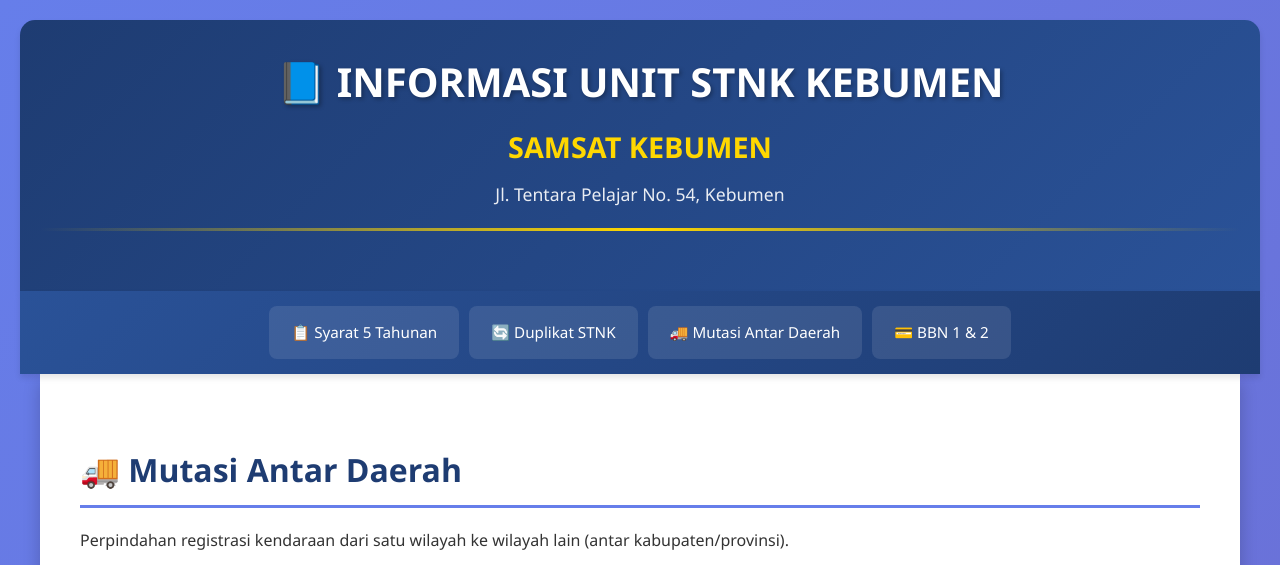
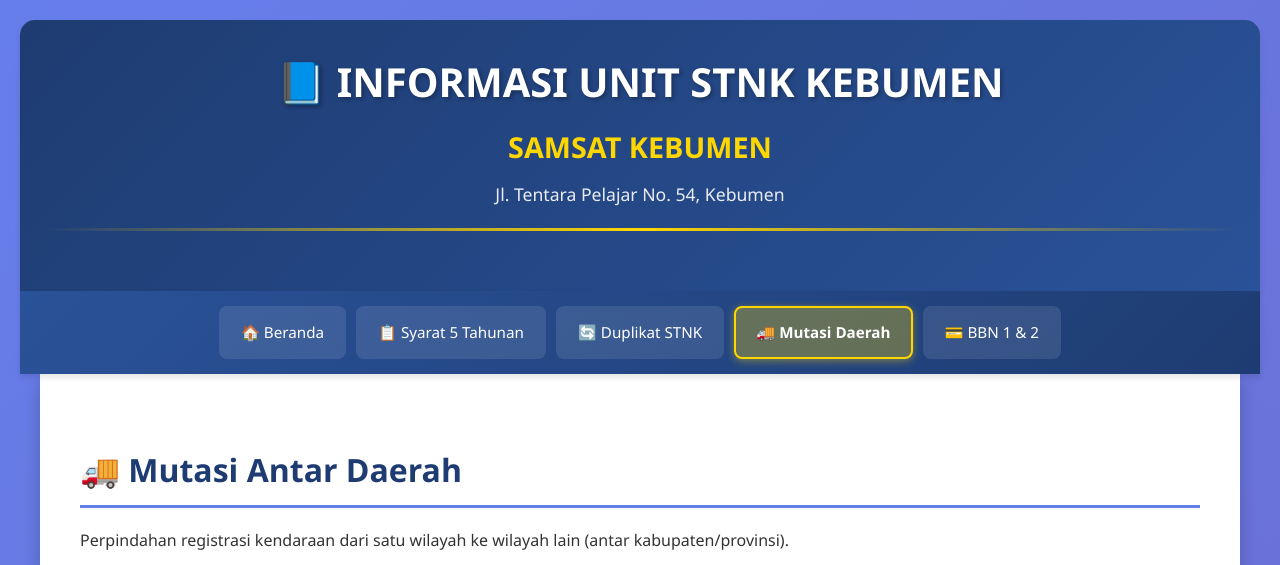
Before and after one commit to rcz87/satlts.kbm, a Flask app: page /mutasi in a window 1280 px wide. Shown: the top 565 px of the page. Run offline with Flask 3, Linux system fonts and the light colour scheme.

Commit message:
Organize information board content by distinct navigation menus
Update navigation links in `index.html` to route to separate pages for '5 Tahunan', 'Duplikat STNK', 'Mutasi Daerah', and 'BBN 1 & 2', and add CSS styling for active navigation items.

Replit-Commit-Author: Agent
Replit-Commit-Session-Id: 030a58fb-f0e5-4433-8ac2-c4a6ee80a62e
Replit-Commit-Checkpoint-Type: intermediate_checkpoint
Replit-Commit-Screenshot-Url: https://storage.googleapis.com/screenshot-production-us-central1/f4743bec-0b0f-4e9e-984d-c8151a04bbbb/030a58fb-f0e5-4433-8ac2-c4a6ee80a62e/2mxKLjw

```diff
--- a/static/style.css
+++ b/static/style.css
@@ -94,6 +94,13 @@ header hr {
 
 .nav-item:active {
   transform: translateY(0);
+}
+
+.nav-item.active {
+  background: rgba(255, 215, 0, 0.3);
+  border-color: #ffd700;
+  font-weight: 600;
+  box-shadow: 0 2px 8px rgba(255, 215, 0, 0.4);
 }
 
 .container {
--- a/templates/index.html
+++ b/templates/index.html
@@ -19,10 +19,11 @@
 
   <nav class="navigation-menu">
     <div class="nav-container">
-      <a href="#syarat-pembayaran-5-tahunan" class="nav-item">📋 Syarat 5 Tahunan</a>
-      <a href="#pembuatan-duplikat-stnk" class="nav-item">🔄 Duplikat STNK</a>
-      <a href="#mutasi-antar-daerah" class="nav-item">🚚 Mutasi Antar Daerah</a>
-      <a href="#bbn-1-dan-bbn-2" class="nav-item">💳 BBN 1 & 2</a>
+      <a href="{{ url_for('index') }}" class="nav-item {% if current_page == 'home' %}active{% endif %}">🏠 Beranda</a>
+      <a href="{{ url_for('tahunan') }}" class="nav-item {% if current_page == '5tahunan' %}active{% endif %}">📋 Syarat 5 Tahunan</a>
+      <a href="{{ url_for('duplikat') }}" class="nav-item {% if current_page == 'duplikat' %}active{% endif %}">🔄 Duplikat STNK</a>
+      <a href="{{ url_for('mutasi') }}" class="nav-item {% if current_page == 'mutasi' %}active{% endif %}">🚚 Mutasi Daerah</a>
+      <a href="{{ url_for('bbn') }}" class="nav-item {% if current_page == 'bbn' %}active{% endif %}">💳 BBN 1 & 2</a>
     </div>
   </nav>
 
```
